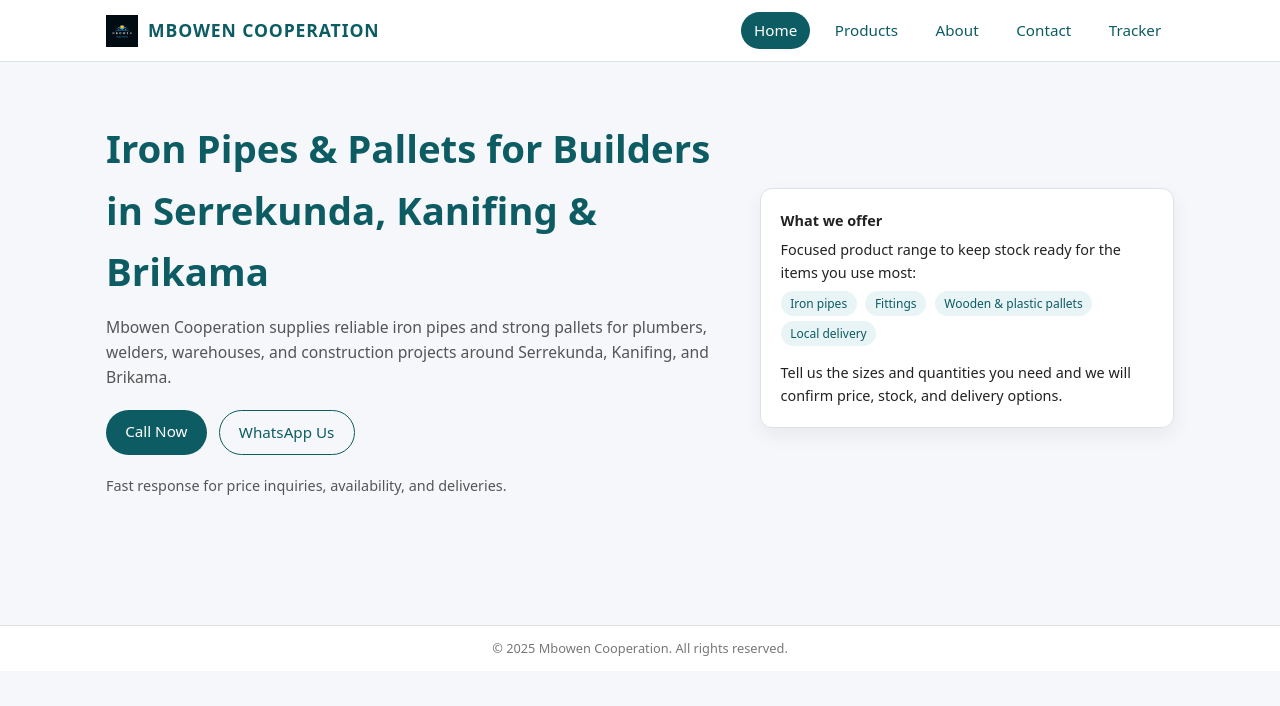
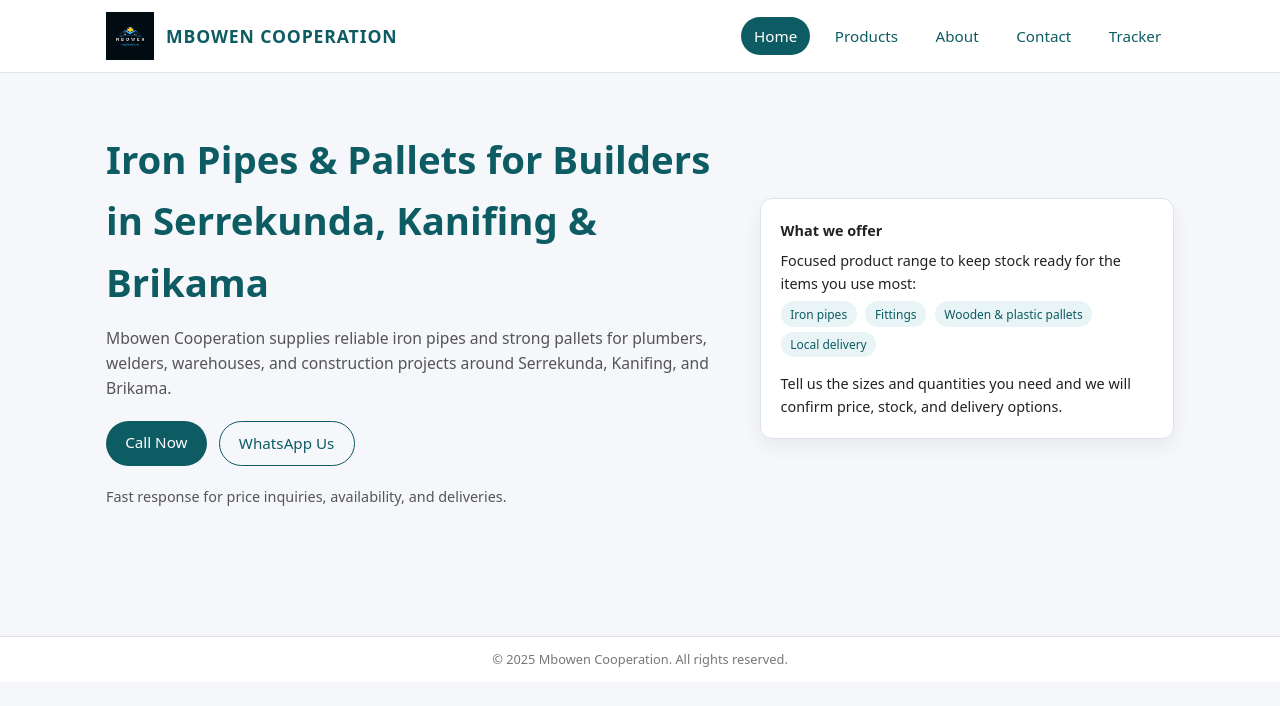
Before and after one commit to Badara20/Mbowencooperaton, a plain HTML site: page index.html in a window 1280 px wide. Drawn offline with Linux system fonts and the light colour scheme.

Commit message:
Update mbowencooperation.css
enlarging the logo

```diff
--- a/mbowencooperation.css
+++ b/mbowencooperation.css
@@ -58,8 +58,9 @@ header {
 }
 
 .logo img {
-  height: 32px;
-  margin-right: 10px;
+  height: 48px;        /* bigger than original 32px */
+  width: auto;         /* keeps proportions */
+  margin-right: 12px;  /* slightly more space */
   vertical-align: middle;
 }
 
```
